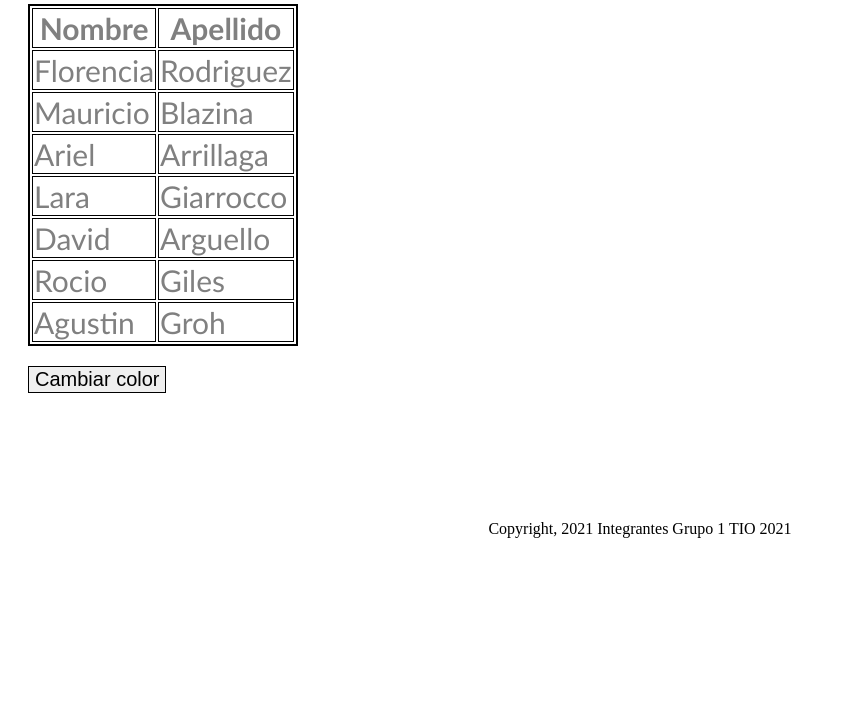
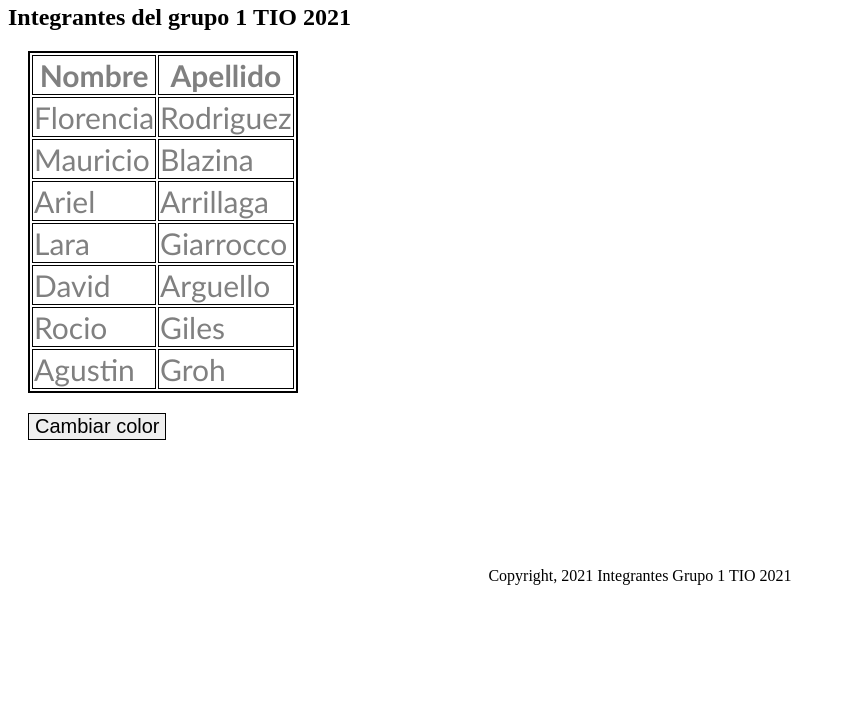
Before and after one commit to agustingroh/grupo1-tp-TIO, a plain HTML site: page index-tio.html in a window 1280 px wide. Shown: the part 91-800 px from the top of the page, without its empty margins (0-844 px from the left). Drawn offline with Linux system fonts and the light colour scheme.

Commit message:
Agregado de titulo de la tabla

```diff
--- a/index-tio.html
+++ b/index-tio.html
@@ -9,9 +9,10 @@
 </head>
 <body>
     <nav class="logos">
-    <img src="images/UNICEN.PNG">
-    <img src="images/LogoExactas.png">
+        <img src="images/UNICEN.PNG">
+        <img src="images/LogoExactas.png">
     </nav>
+    <h2>Integrantes del grupo 1 TIO 2021</h2>
     <div class="tabla">
      <table>
         <tr>
```
